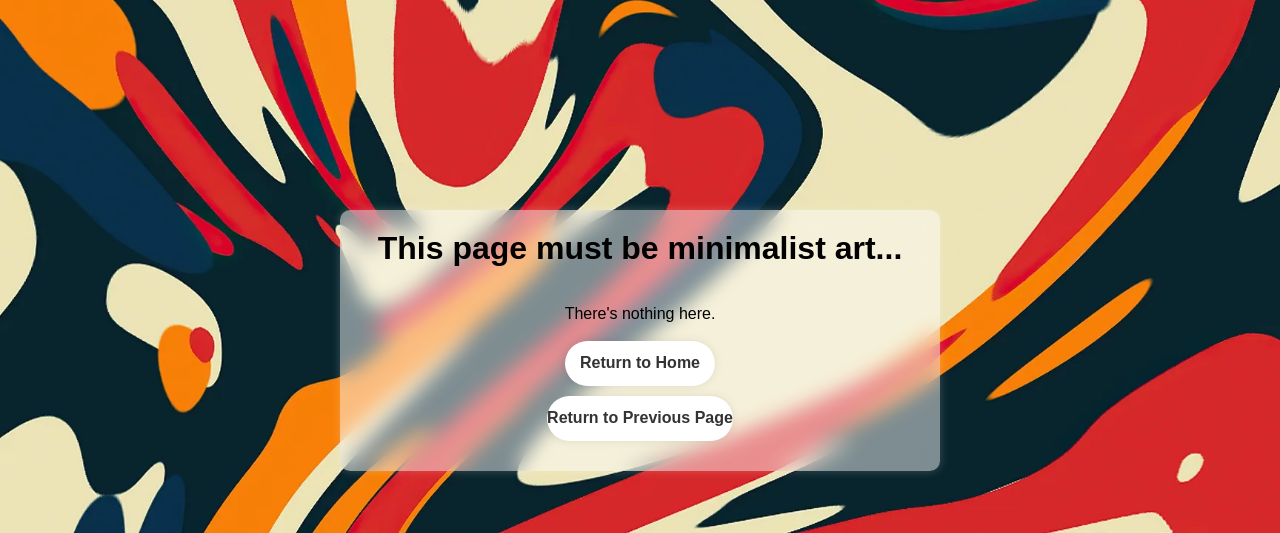
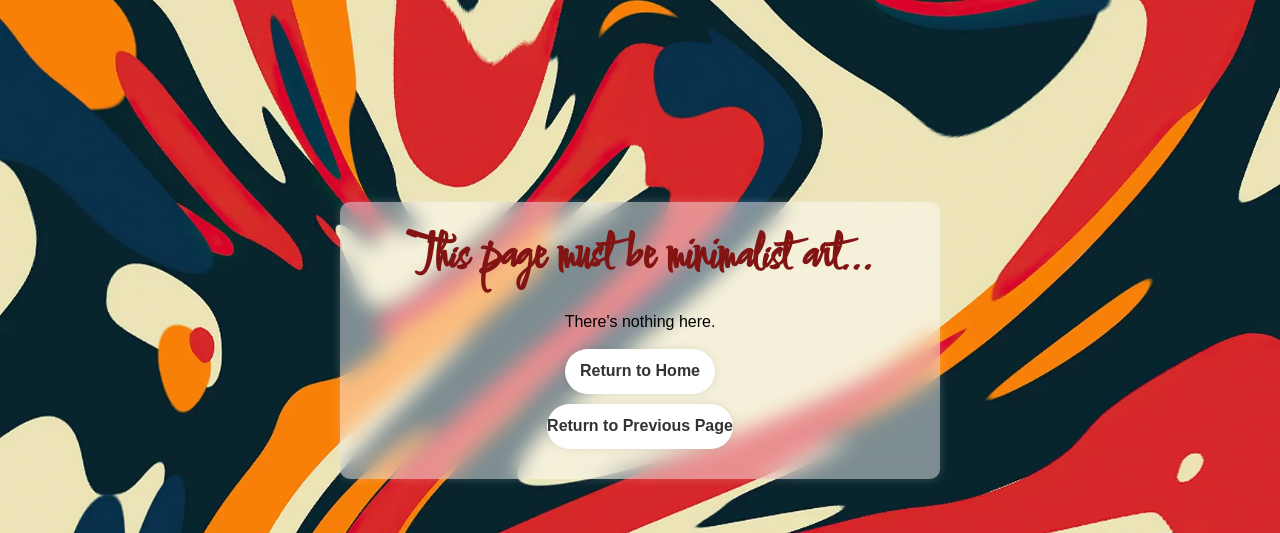
Before and after one commit to InvinQueste/Gallery-Database-Software, a PHP site: page /custom404.php in a window 1280 px wide. Shown: the part 60-593 px from the top of the page. Run offline with PHP 8.4, Linux system fonts and the light colour scheme; some web fonts are replaced.

Commit message:
aesthetic changes to custom 404

```diff
--- a/custom404.php
+++ b/custom404.php
@@ -18,14 +18,15 @@ include('navbar.php');
             font-family: Arial, sans-serif;
         }
         h1 {
-            color:rgb(0, 0, 0);
+            color:rgb(131, 20, 20);
+            font-family: "Comforter";
+            font-size: 50;
         }
     </style>
 </head>
 <body>
     <div class="c404container">
         <h1>This page must be minimalist art...</h1>
-        <br>
         <p>There's nothing here.</p>
         <br>
         <a class="c404btn" href="/Gallery-Database-Software/homepage.php">Return to Home</a>
```
